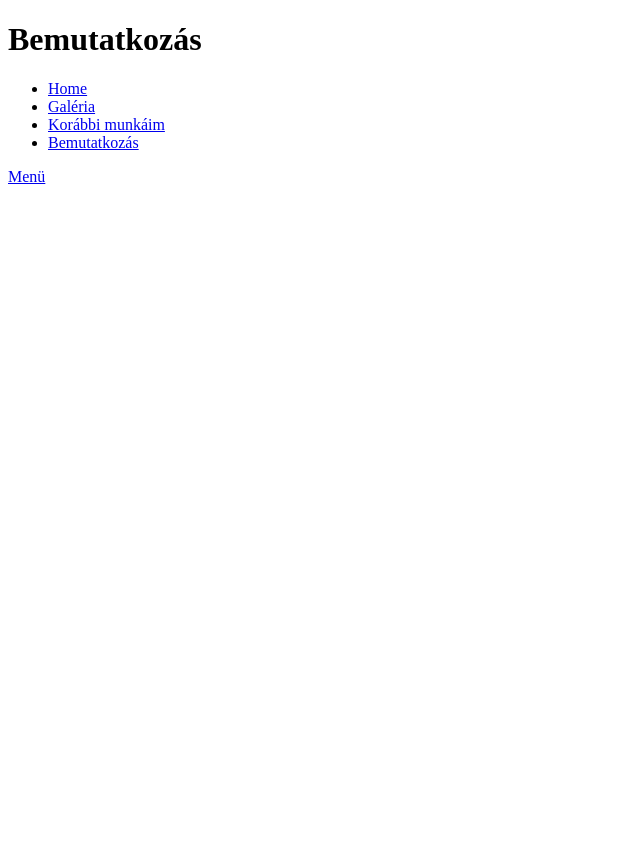
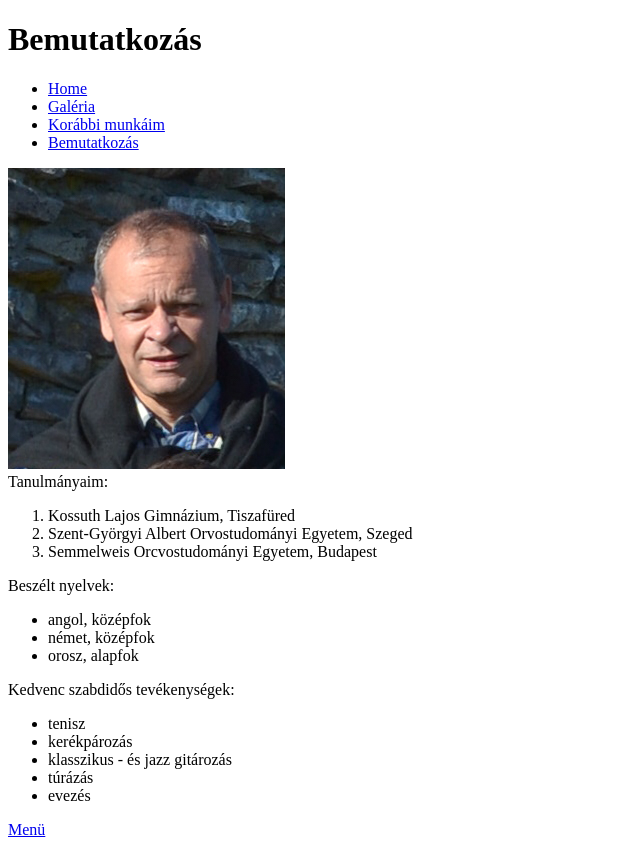
Before and after one commit to csabadoki/project-html-001-about-site, a plain HTML site: page About.html in a window 1280 px wide. Shown: the whole page, without its empty margins (0-640 px from the left). Before the commit the page ends 800 px from the top, so only its background shows below. Drawn offline with Linux system fonts and the light colour scheme.

Commit message:
project has changed

```diff
--- a/About.html
+++ b/About.html
@@ -17,8 +17,37 @@
             <li><a href="About.html">Bemutatkozás</a></li>
         </ul>
     </nav>
-    <main></main>
-    <section></section>
+    <main>
+        <img src="img\DSC_0764.jpg" alt="bartha csaba">
+    </main>
+    <section>
+        Tanulmányaim:
+        <ol>
+            <li>
+                Kossuth Lajos Gimnázium, Tiszafüred
+            </li>
+            <li>
+                Szent-Györgyi Albert Orvostudományi Egyetem, Szeged
+            </li>
+            <li>
+                Semmelweis Orcvostudományi Egyetem, Budapest
+            </li>
+        </ol>
+        Beszélt nyelvek:
+        <ul>
+            <li>angol, középfok</li>
+            <li>német, középfok</li>
+            <li>orosz, alapfok</li>
+        </ul>
+        Kedvenc szabdidős tevékenységek:
+        <ul>
+            <li>tenisz</li>
+            <li>kerékpározás</li>
+            <li>klasszikus - és jazz gitározás</li>
+            <li>túrázás</li>
+            <li>evezés</li>
+        </ul>
+    </section>
     <footer>
         <a href="#menu">Menü</a>
     </footer>
```
